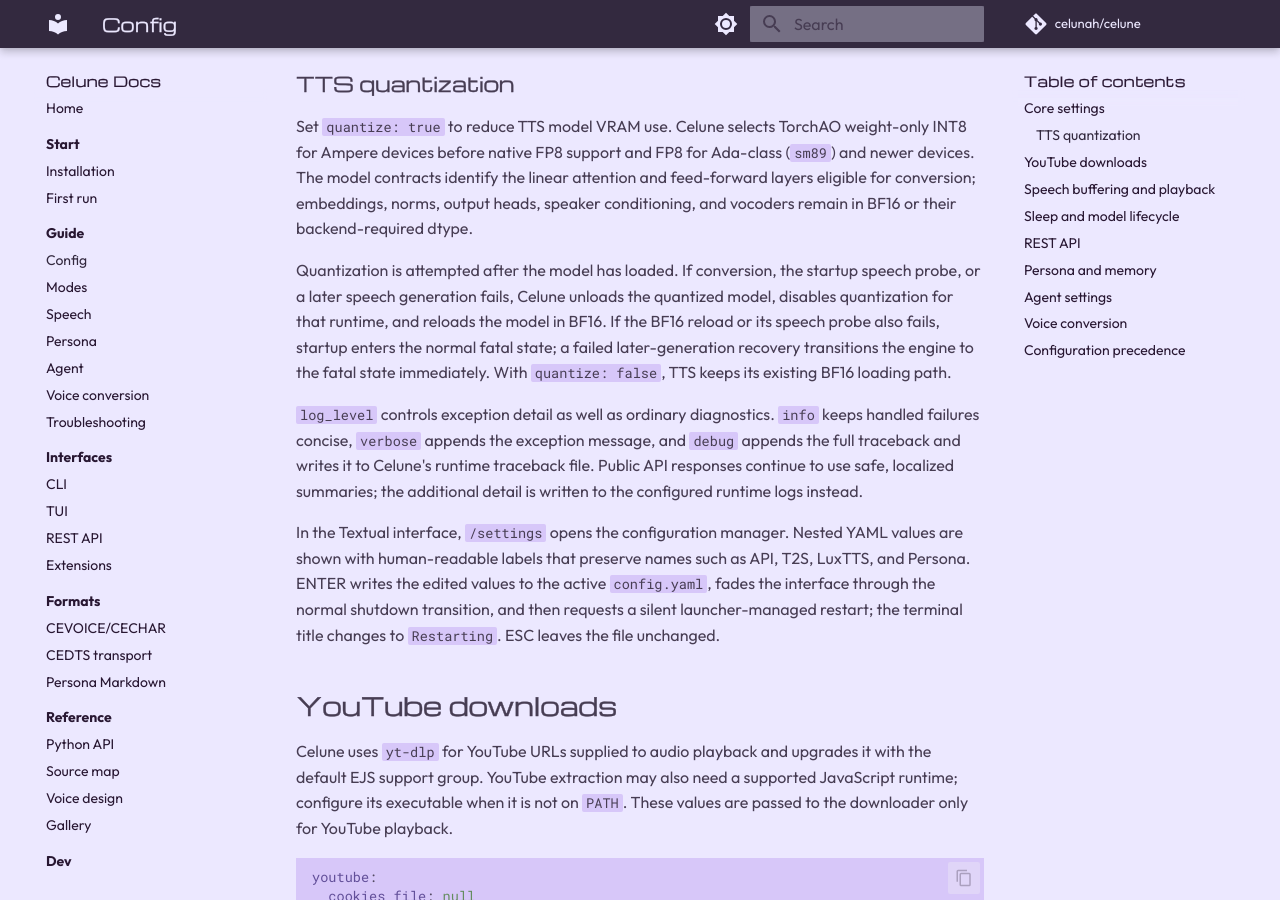
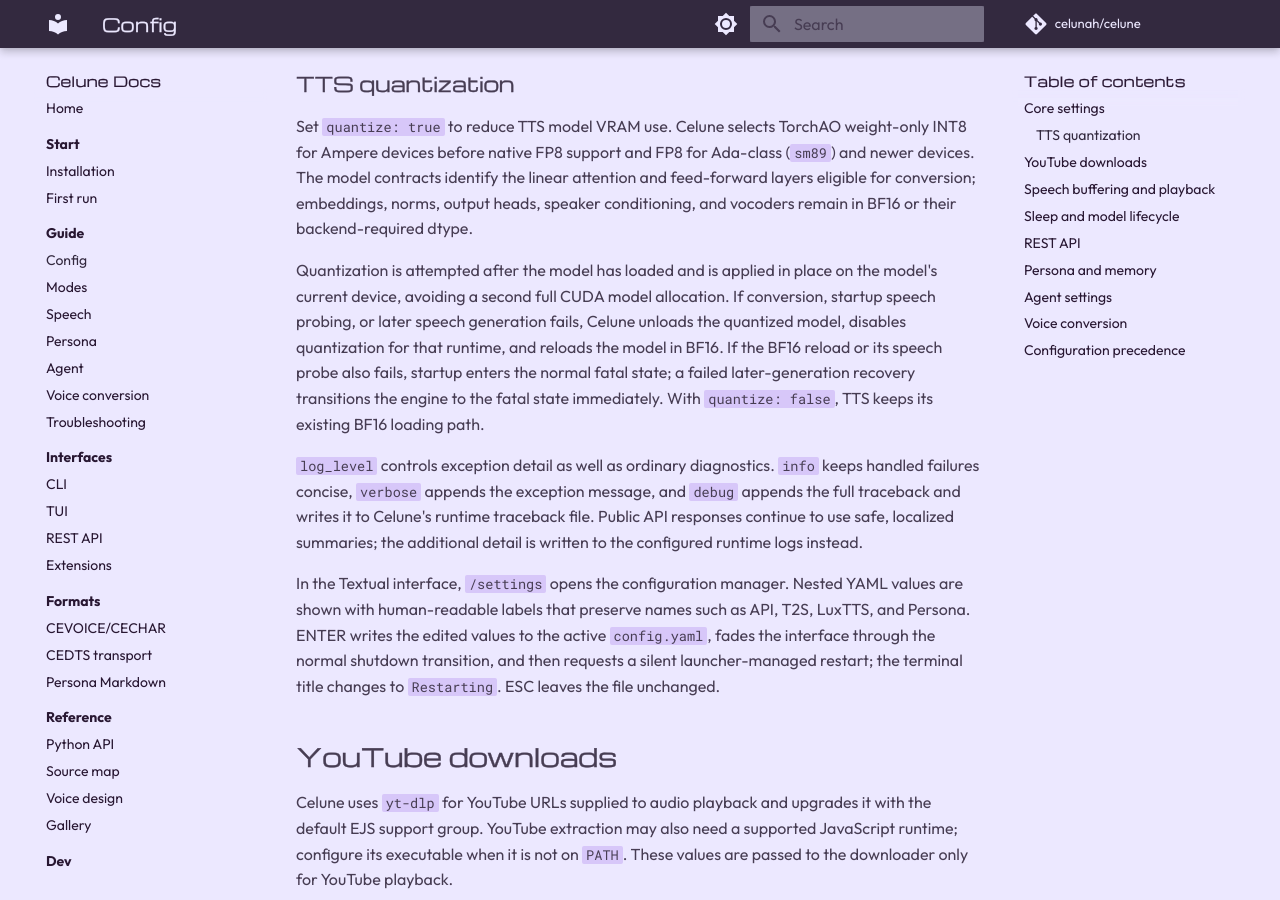
Before and after one commit to celunah/celune, an MkDocs documentation site: the page built from docs/user-guide/configuration.md, in a window 1280 px wide and 900 px high, scrolled down 1353 px. Built offline with MkDocs 1.6.1 and Material for MkDocs 9.7.7, drawn with Linux system fonts in a browser that asks for light colours; comment, search, counter and statistics services are not loaded.

Commit message:
fix(tts): prevent duplicate CUDA quantization allocation

```diff
--- a/docs/user-guide/configuration.md
+++ b/docs/user-guide/configuration.md
@@ -42,13 +42,14 @@
 output heads, speaker conditioning, and vocoders remain in BF16 or their
 backend-required dtype.
 
-Quantization is attempted after the model has loaded. If conversion, the
-startup speech probe, or a later speech generation fails, Celune unloads the
-quantized model, disables quantization for that runtime, and reloads the model
-in BF16. If the BF16 reload or its speech probe also fails, startup enters the
-normal fatal state; a failed later-generation recovery transitions the engine
-to the fatal state immediately. With `quantize: false`, TTS keeps its existing
-BF16 loading path.
+Quantization is attempted after the model has loaded and is applied in place
+on the model's current device, avoiding a second full CUDA model allocation.
+If conversion, startup speech probing, or later speech generation fails,
+Celune unloads the quantized model, disables quantization for that runtime, and
+reloads the model in BF16. If the BF16 reload or its speech probe also fails,
+startup enters the normal fatal state; a failed later-generation recovery
+transitions the engine to the fatal state immediately. With `quantize: false`,
+TTS keeps its existing BF16 loading path.
 
 `log_level` controls exception detail as well as ordinary diagnostics. `info`
 keeps handled failures concise, `verbose` appends the exception message, and
```
Also changed, not shown: docs/development/backends.md (+6 -4 lines), 2 other files.
